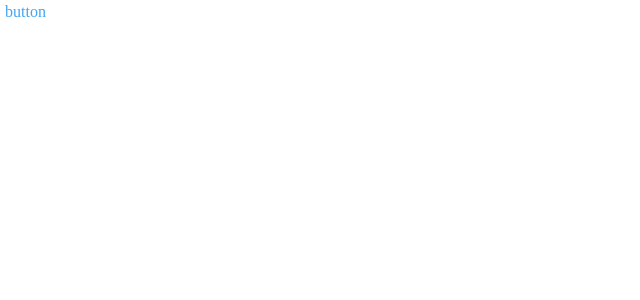
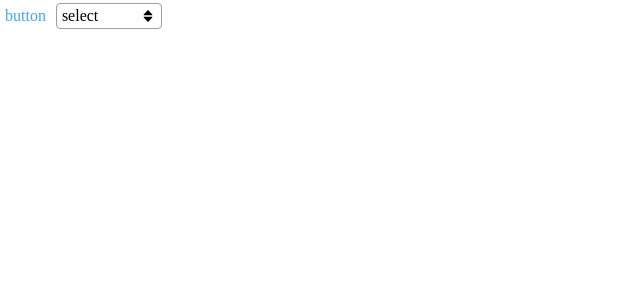
Before and after one commit to maverick-playauto/qa-web-front, a React (Create React App) app: page / in a window 1280 px wide. Shown: the top 300 px of the page, without its empty margins (0-640 px from the left). Built offline with nearby package versions, Linux system fonts and the light colour scheme.

Commit message:
select component => div로 다시 설정

```diff
--- a/package.json
+++ b/package.json
@@ -13,6 +13,7 @@
     "@types/react-router-dom": "^5.3.3",
     "react": "^18.2.0",
     "react-dom": "^18.2.0",
+    "react-icons": "^4.12.0",
     "react-router-dom": "^6.16.0",
     "react-scripts": "5.0.1",
     "styled-components": "^6.1.1",
--- a/src/components/atoms/Select/Select.style.ts
+++ b/src/components/atoms/Select/Select.style.ts
@@ -1,27 +1,17 @@
 import styled from 'styled-components';
-import { StyledOptions } from 'styled-components';
-import { ISelectTag } from './Select.interface';
+import { ISelectBoxTag, ISelectTag } from './Select.interface';
 
-export const Select = styled.select<ISelectTag>`
-  background: ${({ theme }) => theme.color.background};
-  color: ${({ theme, value }) =>
-    `${value === 'default' ? theme.color.selectText : theme.color.text}`};
+export const Select = styled.div<ISelectTag>`
+  display: flex inline;
+  justify-content: space-between;
+  align-items: center;
+  width: ${({ theme, width }) =>
+    `${width ? theme.defaultWidth[width] : '5'}px`};
+  border: 1px solid ${({ theme }) => theme.color.selectBorder};
+  border-radius: 4px;
   font-weight: 400;
 
-  border: 1px solid ${({ theme }) => theme.color.selectBorder};
-  border-radius: 4px;
-
-  margin: ${({ margin }) => (margin ? `${margin}px ${margin}px` : `$3px 5px`)};
+  margin: ${({ margin }) => (margin ? `${margin}px ${margin}px` : `3px 5px`)};
   padding: ${({ padding }) =>
     padding ? `${padding}px ${padding}px` : `3px 5px`};
-  width: ${({ theme, width }) =>
-    `${width ? theme.defaultWidth[width] : '5'}px`};
-  position: relative;
-
-  &::after {
-    content: '';
-    display: block;
-    position: absolute;
-    top: 45%;
-  }
 `;
--- a/src/components/atoms/Select/Select.tsx
+++ b/src/components/atoms/Select/Select.tsx
@@ -1,37 +1,24 @@
 import React, { useState } from 'react';
 import { ISelectProp } from './Select.interface';
+import { TiArrowUnsorted } from 'react-icons/ti';
 import * as S from './Select.style';
 
 export const NormalSelect = ({
-  width = 'medium',
+  width = 'small',
   disabled = false,
   margin,
   padding,
   options = [{ name: 'sampleOption', value: '' }],
   subject = 'select',
 }: ISelectProp) => {
-  const [selectValue, setSelectValue] = useState('default');
-  const handleChange = (e: React.ChangeEvent<HTMLSelectElement>) => {
-    const value = e.target.value;
-    setSelectValue(value);
+  const [isOpen, setIsOpen] = useState(false);
+  const handleClick = () => {
+    setIsOpen(prev => !prev);
   };
   return (
-    <S.Select
-      disabled={disabled}
-      margin={margin}
-      padding={padding}
-      width={width}
-      value={selectValue}
-      onChange={handleChange}
-    >
-      <option disabled hidden selected value="default">
-        {subject}
-      </option>
-      {options.map(menu => (
-        <option key={menu.value} value={menu.value}>
-          {menu.name}
-        </option>
-      ))}
+    <S.Select width={width} margin={margin} padding={padding}>
+      <div>{subject}</div>
+      <TiArrowUnsorted />
     </S.Select>
   );
 };
--- a/src/pages/MainPage/Mainpage.tsx
+++ b/src/pages/MainPage/Mainpage.tsx
@@ -1,8 +1,14 @@
 import { NormalButton } from 'components/atoms/Button/Button';
-import ShopList from '../../components/Template/ShopList';
+
+import { NormalSelect } from 'components/atoms/Select/Select';
 
 const MainPage = () => {
-  return <NormalButton buttonType="text" />;
+  return (
+    <>
+      <NormalButton buttonType="text" />
+      <NormalSelect />
+    </>
+  );
 };
 
 export default MainPage;
```
Also changed, not shown: src/components/atoms/Select/Select.interface.ts (+8 -7 lines), 1 other file (tests, documents, lock files or other folders).
